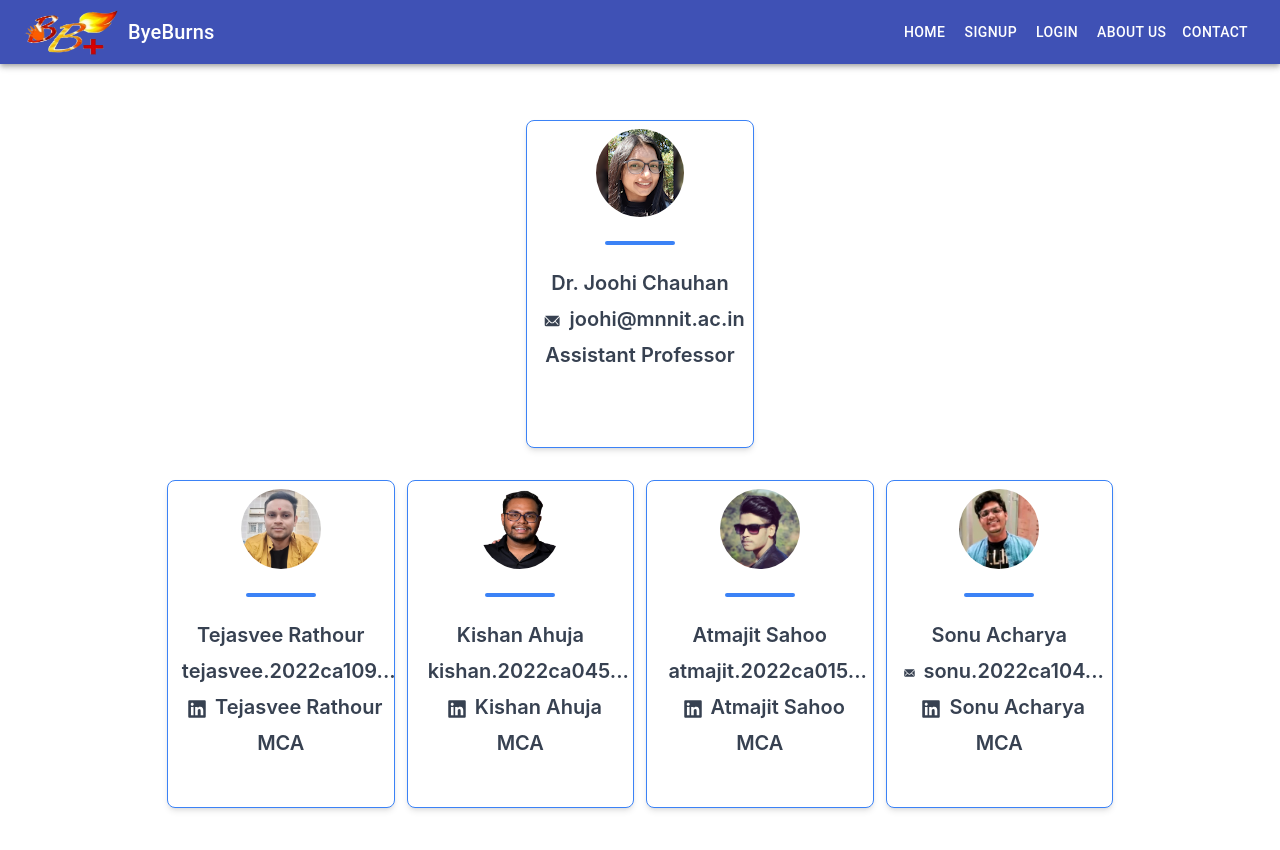
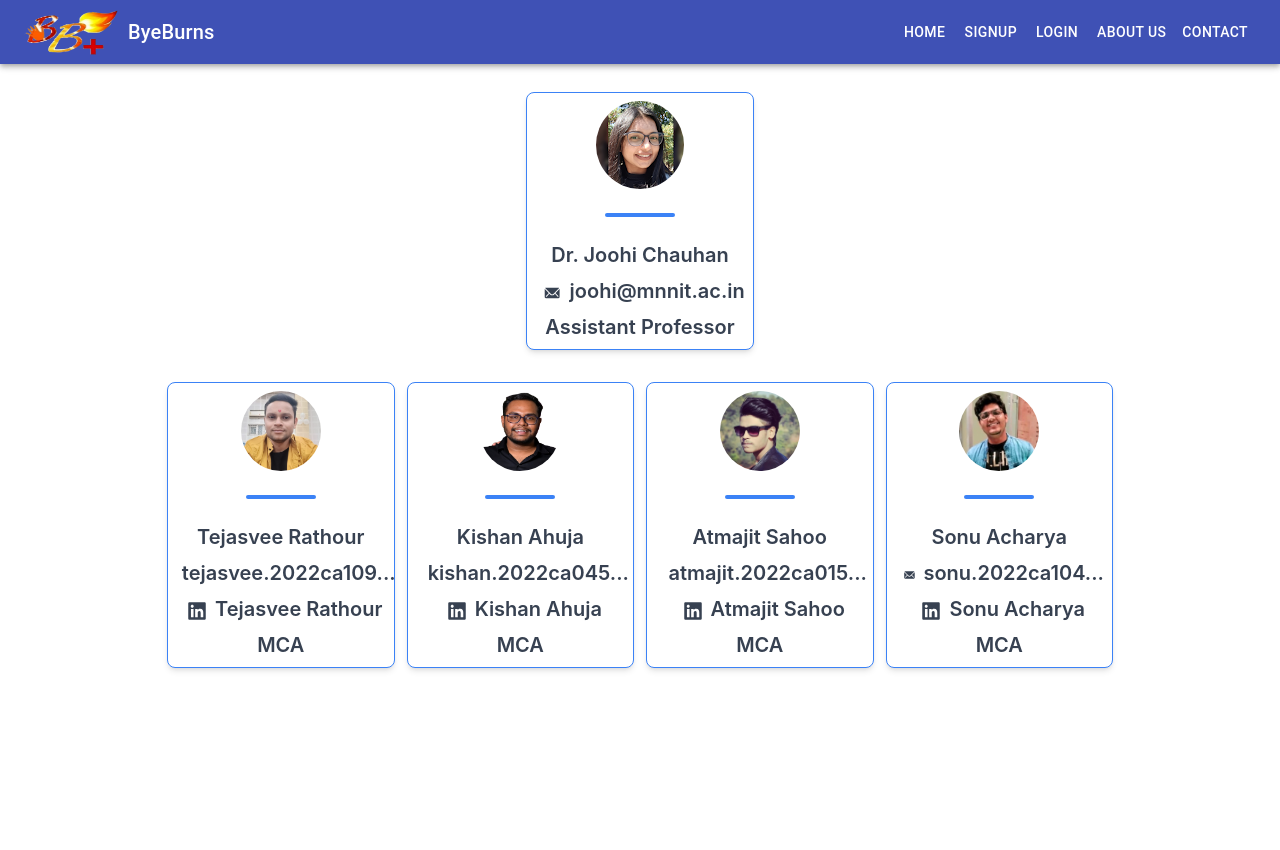
Before and after one commit to atmajitsahu100/Bye_Burn, a React (Create React App) app in the folder frontend/: page /contact in a window 1280 px wide. Shown: the top 850 px of the page. After the commit the page ends 808 px from the top, so only its background shows below. Built offline with nearby package versions, Linux system fonts and the light colour scheme.

Commit message:
correct the Contact component

```diff
--- a/frontend/src/components/Contact/Contact.jsx
+++ b/frontend/src/components/Contact/Contact.jsx
@@ -17,18 +17,18 @@ const Contact = () => {
   // if(email.length > 17) display = email.substring(0, 13)+"..."
 
   return (
-      <div className='w-full h-[100vh] flex justify-center items-center p-3'>
+      <div className='w-full h-full flex justify-center items-center p-3'>
         <div className='w-9/12 h-[90vh] flex flex-col'>
 
-          <div className='w-full h-[50%] flex justify-center items-center p-4'>
+          <div className='w-full h-fit flex justify-center items-center p-4'>
             <div className='w-3/12 bg-white h-full rounded-lg border border-blue-500 shadow-md hover:shadow-lg'>
               <div className='w-full flex flex-col justify-center items-center p-2 gap-y-2'>
                 <img src={mamImage} alt='Image' className='w-18 h-18 rounded-full'/>
                 <div className='w-4/12 h-1 bg-blue-500 rounded-xl my-4'></div>
                 <div className='w-full flex flex-col gap-y-2'>
                   <div><p className='font-semibold text-xl text-gray-700 text-center gap-y-2'><span>Dr. Joohi Chauhan</span></p></div>
-                  <Link to={"#"} className='flex font-semibold text-xl text-gray-700 text-center gap-y-2 items-center justify-center
-                    hover:cursor-pointer'
+                  <Link to={"#"} className='flex flex-col font-semibold text-xl text-gray-700 text-center gap-y-2 items-center justify-center
+                    hover:cursor-pointer xl:flex-row'
                     onClick={()=>window.location.href = `mailto:joohi@mnnit.ac.in`}>
                     <IoIosMail className='mt-1 mx-2'/>
                     <p><span>joohi@mnnit.ac.in</span></p>
@@ -39,7 +39,7 @@ const Contact = () => {
             </div>
           </div>
 
-          <div className='w-full h-[50%] flex justify-center items-center p-4 gap-x-3'>
+          <div className='w-full h-fit flex justify-center items-center p-4 gap-x-3'>
 
             <div className='w-3/12 bg-white h-full rounded-lg border border-blue-500 shadow-md hover:shadow-lg'>
               <div className='w-full flex flex-col justify-center items-center p-2 gap-y-2'>
@@ -47,8 +47,8 @@ const Contact = () => {
                 <div className='w-4/12 h-1 bg-blue-500 rounded-xl my-4'></div>
                 <div className='w-full flex flex-col gap-y-2'>
                   <div><p className='font-semibold text-xl text-gray-700 text-center gap-y-2'><span>Tejasvee Rathour</span></p></div>
-                  <Link to={"#"} className='flex font-semibold text-xl text-gray-700 text-center gap-y-2 items-center justify-center
-                    hover:cursor-pointer'
+                  <Link to={"#"} className='flex flex-col font-semibold text-xl text-gray-700 text-center gap-y-2 items-center justify-center
+                    hover:cursor-pointer xl:flex-row'
                     onClick={()=>window.location.href = `mailto:tejasvee.2022ca109@mnnit.ac.in`}>
                     <IoIosMail className='mt-1 mx-2' /><p><span>tejasvee.2022ca109...</span></p>
                   </Link>
@@ -68,8 +68,8 @@ const Contact = () => {
                 <div className='w-4/12 h-1 bg-blue-500 rounded-xl my-4'></div>
                 <div className='w-full flex flex-col gap-y-2'>
                   <div><p className='font-semibold text-xl text-gray-700 text-center gap-y-2'><span>Kishan Ahuja</span></p></div>
-                  <Link to={'#'} className='flex font-semibold text-xl text-gray-700 text-center gap-y-2 items-center justify-center
-                    hover:cursor-pointer' onClick={()=>window.location.href = `mailto:kishan.2022ca045@mnnit.ac.in`}>
+                  <Link to={'#'} className='flex flex-col font-semibold text-xl text-gray-700 text-center gap-y-2 items-center justify-center
+                    hover:cursor-pointer xl:flex-row' onClick={()=>window.location.href = `mailto:kishan.2022ca045@mnnit.ac.in`}>
                     <IoIosMail className='mt-1 mx-2' /><p className=''><span>kishan.2022ca045...</span></p>
                   </Link>
 
@@ -88,8 +88,8 @@ const Contact = () => {
                 <div className='w-4/12 h-1 bg-blue-500 rounded-xl my-4'></div>
                 <div className='w-full flex flex-col gap-y-2'>
                   <div><p className='font-semibold text-xl text-gray-700 text-center gap-y-2'><span>Atmajit Sahoo</span></p></div>
-                  <Link to={'#'} className='flex font-semibold text-xl text-gray-700 text-center gap-y-2 items-center justify-center
-                    hover:cursor-pointer' onClick={()=>window.location.href = `mailto:atmajit.2022ca015@mnnit.ac.in`}>
+                  <Link to={'#'} className='flex flex-col font-semibold text-xl text-gray-700 text-center gap-y-2 items-center justify-center
+                    hover:cursor-pointer xl:flex-row' onClick={()=>window.location.href = `mailto:atmajit.2022ca015@mnnit.ac.in`}>
                     <IoIosMail className='mt-1 mx-2' /><p className=''><span>atmajit.2022ca015...</span></p>
                   </Link>
 
@@ -108,8 +108,8 @@ const Contact = () => {
                 <div className='w-4/12 h-1 bg-blue-500 rounded-xl my-4'></div>
                 <div className='w-full flex flex-col gap-y-2'>
                   <div><p className='font-semibold text-xl text-gray-700 text-center gap-y-2'><span>Sonu Acharya</span></p></div>
-                  <Link to={'#'} className='flex font-semibold text-xl text-gray-700 text-center gap-y-2 items-center justify-center
-                    hover:cursor-pointer' onClick={()=>window.location.href = `mailto:sonu.2022ca104@mnnit.ac.in`}>
+                  <Link to={'#'} className='flex flex-col font-semibold text-xl text-gray-700 text-center gap-y-2 items-center justify-center
+                    hover:cursor-pointer xl:flex-row' onClick={()=>window.location.href = `mailto:sonu.2022ca104@mnnit.ac.in`}>
                     <IoIosMail className='mt-1 mx-2' /><p className=''><span>sonu.2022ca104...</span></p>
                   </Link>
 
```
